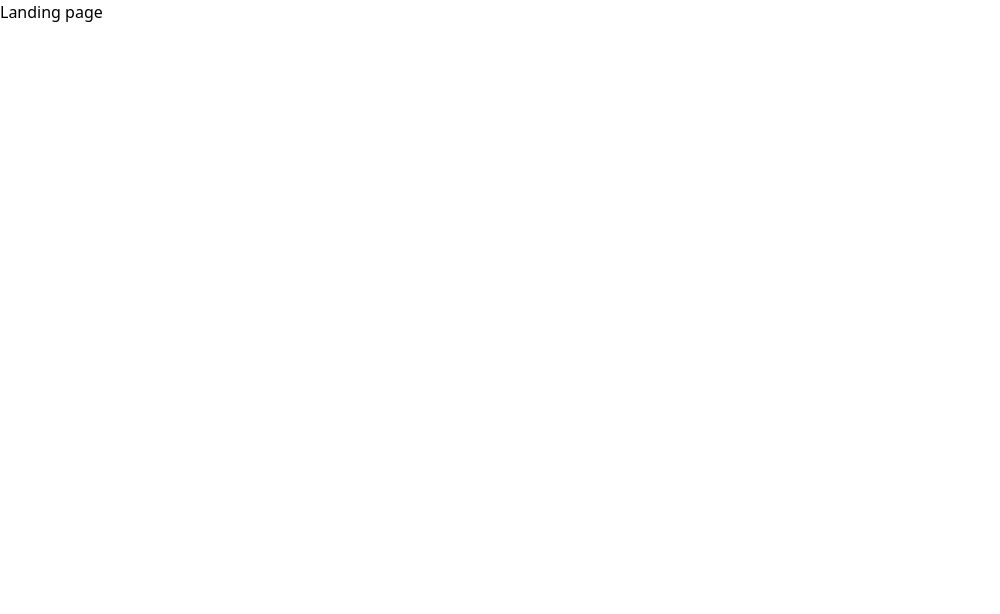
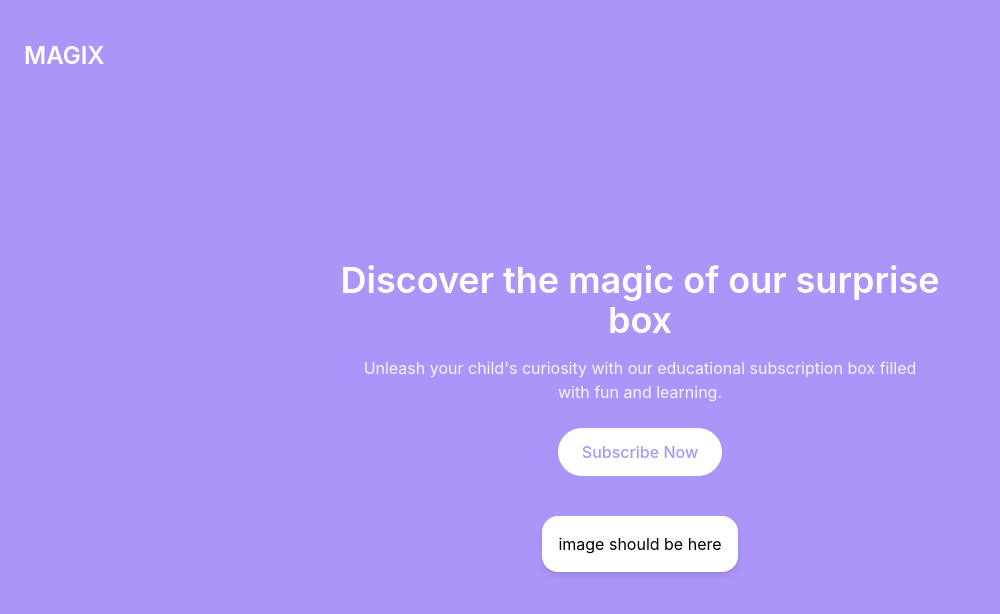
Before and after one commit to Ak-ram/magic-box-assessment, an Angular app: page /landing in a window 1280 px wide. Shown: the top 614 px of the page, without its empty margins (0-1000 px from the left). Built offline with nearby package versions, Linux system fonts and the light colour scheme.

Commit message:
create landing ui page

```diff
--- a/src/pages/landing/landing.component.html
+++ b/src/pages/landing/landing.component.html
@@ -1 +1,16 @@
-Landing page
+<div class="font-['Inter'] h-screen bg-[#AB95F9] flex flex-col items-center text-center px-6 py-10">
+  <h3 class="logo w-full text-left text-2xl text-white font-semibold">MAGIX</h3>
+  <div class="flex flex-col items-center flex-1 justify-center">
+    <h1 class="text-white text-3xl md:text-4xl font-semibold max-w-2xl">
+      Discover the magic of our surprise box
+    </h1>
+    <p class="text-white/90 mt-4 max-w-xl">
+      Unleash your child's curiosity with our educational subscription box filled with fun and
+      learning.
+    </p>
+    <button class="bg-white text-[#AB95F9] font-medium px-6 py-3 rounded-full mt-6">
+      Subscribe Now
+    </button>
+    <div class="bg-white rounded-2xl shadow-md mt-10 flex gap-4 p-4">image should be here</div>
+  </div>
+</div>
```
